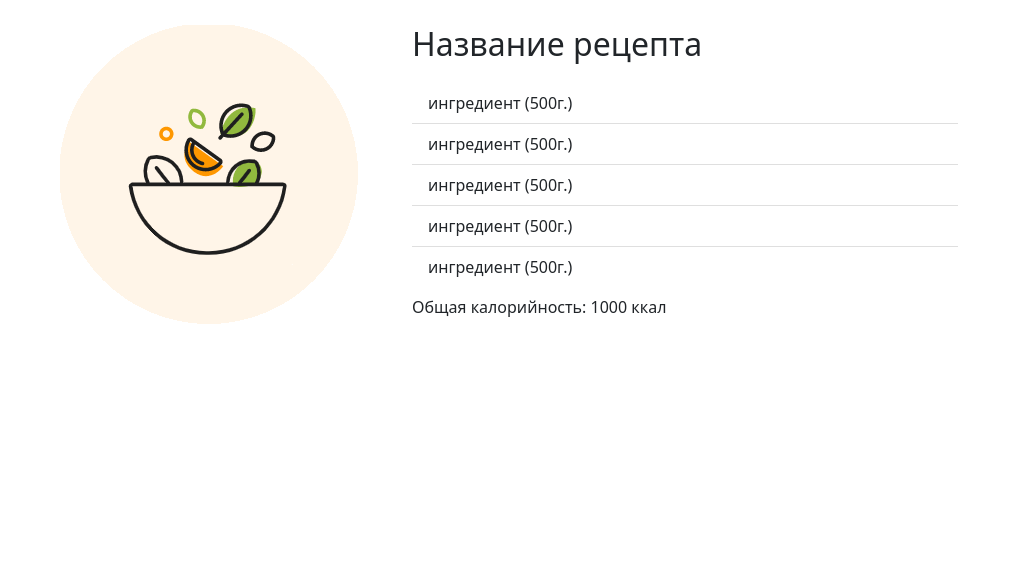
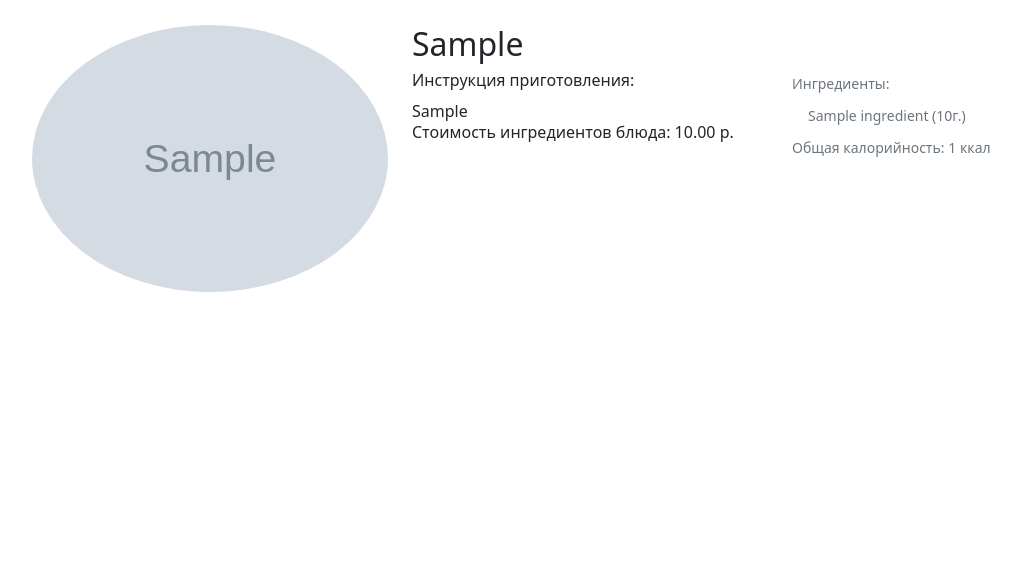
Before and after one commit to juneshone/dvmn-FoodPlan, a Django app: page /recipe/card1/ in a window 1280 px wide. Shown: the part 82-647 px from the top of the page, without its empty margins (50-1071 px from the left). Run offline with Django 4.2, Linux system fonts and the light colour scheme; tables that the repository leaves empty hold one stand-in row (values such as "Sample post"); grey boxes marked "Sample" are stand-in pictures; parts of the project's set-up code (start-up, migrations or seed data) failed here and were passed over.

Commit message:
Add view of recipe

```diff
--- a/recipe/urls.py
+++ b/recipe/urls.py
@@ -4,7 +4,5 @@
 
 
 urlpatterns = [
-    path('card1/', views.card1, name='card1'),
-    path('card2/', views.card2, name='card2'),
-    path('card3/', views.card3, name='card3'),
+    path(f'card<int:recipe_num>/', views.card, name='card'),
 ]
--- a/recipe/views.py
+++ b/recipe/views.py
@@ -1,13 +1,23 @@
-from django.shortcuts import render
+from django.shortcuts import render, get_object_or_404
+from recipe.models import Recipe, RecipeIngredient
 
 
-def card1(request):
-    return render(request, 'card1.html')
-
-
-def card2(request):
-    return render(request, 'card2.html')
-
-
-def card3(request):
-    return render(request, 'card3.html')
+def card(request, recipe_num):
+    # TODO: привязать рецепты к меню
+    try:
+        recipe = get_object_or_404(Recipe, id=recipe_num)
+        recipe_ingredients = RecipeIngredient.objects.filter(recipe=recipe).select_related('ingredient')
+        recipe_context = {
+            'dish': recipe.dish,
+            'image': recipe.image,
+            'price': recipe.price,
+            'instruction': recipe.instruction,
+            'ingredients': recipe_ingredients,
+            'calories': sum([i.ingredient.calorie for i in recipe_ingredients])
+        }
+        return render(request, 'card.html', context={'recipe': recipe_context})
+    except:
+        return render(request, 'card.html', context={
+                'not_recipe': f'Рецепта с id={recipe_num} не найдено'
+            }
+        )
--- a/requirements.txt
+++ b/requirements.txt
@@ -1,2 +1,4 @@
 django==4.2
 environs==11.0.0
+pillow==11.0.0
+djangorestframework==3.15.2
--- a/templates/card2.html
+++ b/templates/card.html
@@ -9,6 +9,11 @@
         integrity="sha384-EVSTQN3/azprG1Anm3QDgpJLIm9Nao0Yz1ztcQTwFspd3yD65VohhpuuCOmLASjC" crossorigin="anonymous">
     <link rel="stylesheet" href="{% static 'css/style.css' %}">
     <title>План питания на неделю, меню, рецепты, список покупок. Классическое меню, безуглеводное меню</title>
+    <style>
+        .round {
+            border-radius: 50%;
+        }
+    </style>
 </head>
 <body>
     <header>
@@ -17,46 +22,53 @@
                 <a class="navbar-brand" href="{% url 'start_page' %}">
                     <img src="{% static 'img/logo.8d8f24edbb5f.svg' %}" height="55" width="189" alt="">
                 </a>
-                <button class="btn btn-outline-success me-2 shadow-none foodplan_green foodplan__border_green">Назад</button>
+                <a href="{% url 'account' %}"><button class="btn btn-outline-success me-2 shadow-none foodplan_green foodplan__border_green">Назад</button></a>
             </div>
         </nav>
     </header>
     <main style="margin-top: calc(2rem + 75px);">
+        {% if recipe %}
             <section>
                 <div class="container">
                     <div class="row">
                         <div class="col-12 col-md-4 d-flex justify-content-center">
                             <div class="card foodplan__card_borderless">
-                            <img src="{% static 'img/circle1.png' %}" alt="">
+                                <img src="{{recipe.image.url}}" alt="" class="round">
                             </div>
                         </div>
                         <div class="col-12 col-md-8 d-flex flex-column justify-content-between">
                             <div class="row">
-                            <h2>Название рецепта</h2>
-                            <div class="col-12 col-sm-6 d-flex flex-column justify-content-between">
-                                <h6>Описание рецепта Lorem ipsum dolor sit amet consectetur adipisicing elit. Excepturi eius nemo voluptatum minus
-                                    facilis blanditiis ut architecto rem maiores, aperiam aut debitis repellat quod voluptates natus, laboriosam hic
-                                    adipisci non.</h6>
-                                <h6>Рецепт рецепт Lorem ipsum dolor sit amet consectetur adipisicing elit. Excepturi eius nemo voluptatum minus
-                                    facilis blanditiis ut architecto rem maiores, aperiam aut debitis repellat quod voluptates natus, laboriosam hic
-                                    adipisci non.</h6>
+                                <h2>{{ recipe.dish }}</h2>
+                                <div class="col-12 col-sm-6">
+                                    <h6>Инструкция приготовления:</h6>
+                                    <h8>{{ recipe.instruction }}</h8>
+                                    <h6>Стоимость ингредиентов блюда: {{ recipe.price }} р.</h6>
                                 </div>
                                 <div class="col-12 col-sm-6">
                                     <small class="link-secondary">Ингредиенты:</small>
                                     <ul class="list-group list-group-flush">
-                                    <li class="list-group-item disabled"><small>ингредиент (500г.)</small></li>
-                                    <li class="list-group-item disabled"><small>ингредиент (500г.)</small></li>
-                                    <li class="list-group-item disabled"><small>ингредиент (500г.)</small></li>
-                                    <li class="list-group-item disabled"><small>ингредиент (500г.)</small></li>
-                                    <li class="list-group-item disabled"><small>ингредиент (500г.)</small></li>
+                                        {% for ingredient in recipe.ingredients %}
+                                            <li class="list-group-item disabled"><small>{{ ingredient.ingredient.title}} ({{ ingredient.quantity}}г.)</small></li>
+                                        {% endfor %}
                                     </ul>
-                                <small class="link-secondary">Общая калорийность: 1000 ккал</small>
+                                    <small class="link-secondary">Общая калорийность: {{ recipe.calories }} ккал</small>
                                 </div>
                             </div>
                         </div>
                     </div>
                 </div>
             </section>
+        {% else %}
+            <section>
+                <div class="container">
+                    <div class="col-12 col-sm-6">
+                        <div class="row">
+                            <h2>{{ not_recipe }}</h2>
+                        </div>
+                    </div>
+                </div>
+            </section>
+        {% endif %}
     </main>
     <footer>
         <nav class="navbar navbar-expand-md navbar-light mt-5">
--- a/templates/card1.html
+++ /dev/null
@@ -1,73 +0,0 @@
-<!DOCTYPE html>{% load static %}
-<html lang="en">
-
-<head>
-    <meta charset="UTF-8">
-    <meta http-equiv="X-UA-Compatible" content="IE=edge">
-    <meta name="viewport" content="width=device-width, initial-scale=1.0">
-    <link href="https://cdn.jsdelivr.net/npm/bootstrap@5.0.2/dist/css/bootstrap.min.css" rel="stylesheet"
-        integrity="sha384-EVSTQN3/azprG1Anm3QDgpJLIm9Nao0Yz1ztcQTwFspd3yD65VohhpuuCOmLASjC" crossorigin="anonymous">
-    <link rel="stylesheet" href="{% static 'css/style.css' %}">
-    <title>План питания на неделю, меню, рецепты, список покупок. Классическое меню, безуглеводное меню</title>
-</head>
-<body>
-    <header>
-        <nav class="navbar navbar-expand-md navbar-light fixed-top navbar__opacity">
-            <div class="container">
-                <a class="navbar-brand" href="{% url 'start_page' %}">
-                    <img src="{% static 'img/logo.8d8f24edbb5f.svg' %}" height="55" width="189" alt="">
-                </a>
-                <a href="{% url 'start_page' %}"><button class="btn btn-outline-success me-2 shadow-none foodplan_green foodplan__border_green">Назад</button></a>
-            </div>
-        </nav>
-    </header>
-    <main style="margin-top: calc(2rem + 75px);">
-        <section>
-            <div class="container">
-                <div class="row">
-                    <div class="col-12 col-md-4 d-flex justify-content-center">
-                        <div class="card foodplan__card_borderless">
-                            <img src="{% static 'img/circle1.png' %}" alt="">
-                        </div>
-                    </div>
-                    <div class="col-12 col-md-6 d-flex flex-column justify-content-between">
-                        <h2>Название рецепта</h2>
-                        <ul class="list-group list-group-flush">
-                            <li class="list-group-item">ингредиент (500г.)</li>
-                            <li class="list-group-item">ингредиент (500г.)</li>
-                            <li class="list-group-item">ингредиент (500г.)</li>
-                            <li class="list-group-item">ингредиент (500г.)</li>
-                            <li class="list-group-item">ингредиент (500г.)</li>
-                        </ul>
-                        <h6>Общая калорийность: 1000 ккал</h6>
-                    </div>
-                </div>
-            </div>
-        </section>
-    </main>
-    <footer>
-        <nav class="navbar navbar-expand-md navbar-light mt-5">
-            <div class="container p-2">
-                <a class="navbar-brand" href="#">
-                    <img src="{% static 'img/logo.8d8f24edbb5f.svg' %}" height="55" width="189" alt="">
-                </a>
-                <div class="footer__sideBtns d-flex">
-                    <a href="#">
-                        <img src="{% static 'img/vk.png' %}" height="38" width="auto" alt="">
-                    </a>
-                </div>
-            </div>
-        </nav>
-    </footer>
-    <footer class="footer pt-2" style="border-top: 1px solid lightgray;">
-        <div class="container d-flex flex-row justify-content-center mb-2">
-            <small class="text-center">
-                <h6>© Девман2022. Все права защищены. © Devman2022. All right reserved.</h6>
-                <a href="#" class="link-secondary">Политика конфиденциальности</a>
-            </small>
-        </div>
-    </footer>
-    <script src="https://cdn.jsdelivr.net/npm/bootstrap@5.0.2/dist/js/bootstrap.bundle.min.js"
-        integrity="sha384-MrcW6ZMFYlzcLA8Nl+NtUVF0sA7MsXsP1UyJoMp4YLEuNSfAP+JcXn/tWtIaxVXM"
-        crossorigin="anonymous"></script>
-</body>
```
Also changed, not shown: templates/card3.html (deleted, +0 -87 lines). Lines whose indentation alone changed are shown as unchanged.
